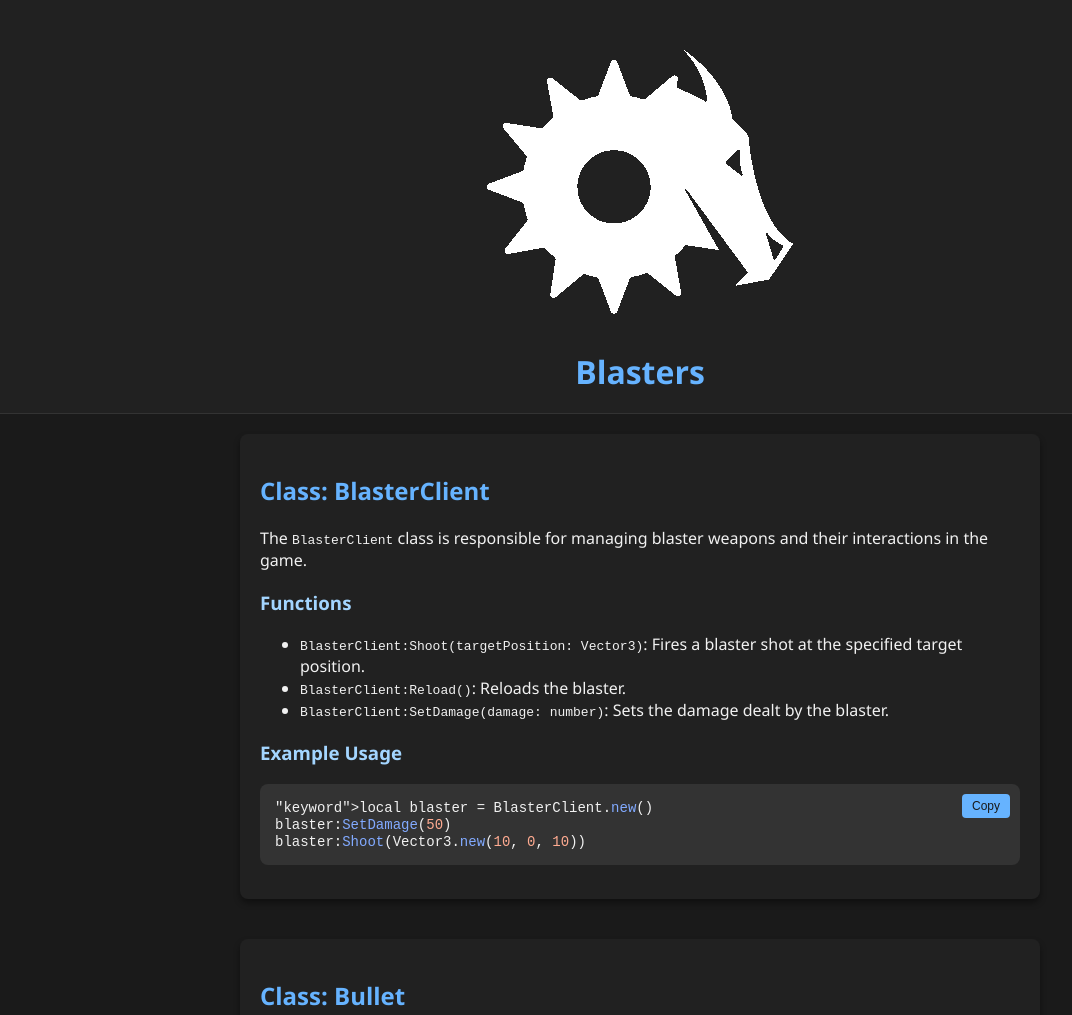
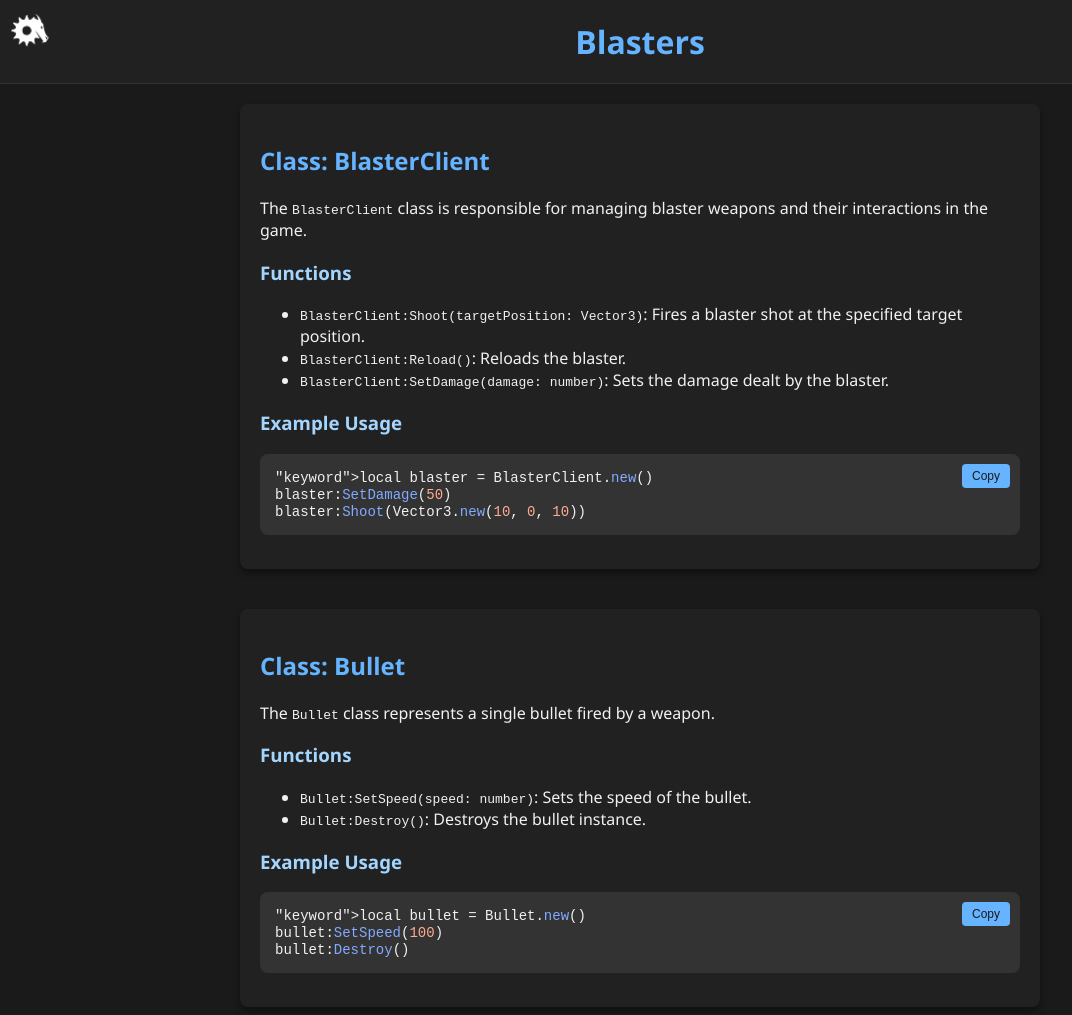
Before and after one commit to wvyn/docs.wyverion, a plain HTML site: page force/blasters.html in a window 1280 px wide. Shown: the top 1015 px of the page, without its empty margins (0-1072 px from the left). Drawn offline with Linux system fonts and the light colour scheme.

Commit message:
Blasters

```diff
--- a/force/blasters.html
+++ b/force/blasters.html
@@ -18,6 +18,13 @@
             padding: 20px;
             text-align: center;
             border-bottom: 1px solid #333;
+        }
+        header img {
+            position: absolute;
+            top: 10px;
+            left: 10px;
+            width: 40px;
+            height: auto;
         }
         header h1 {
             margin: 0;
```
